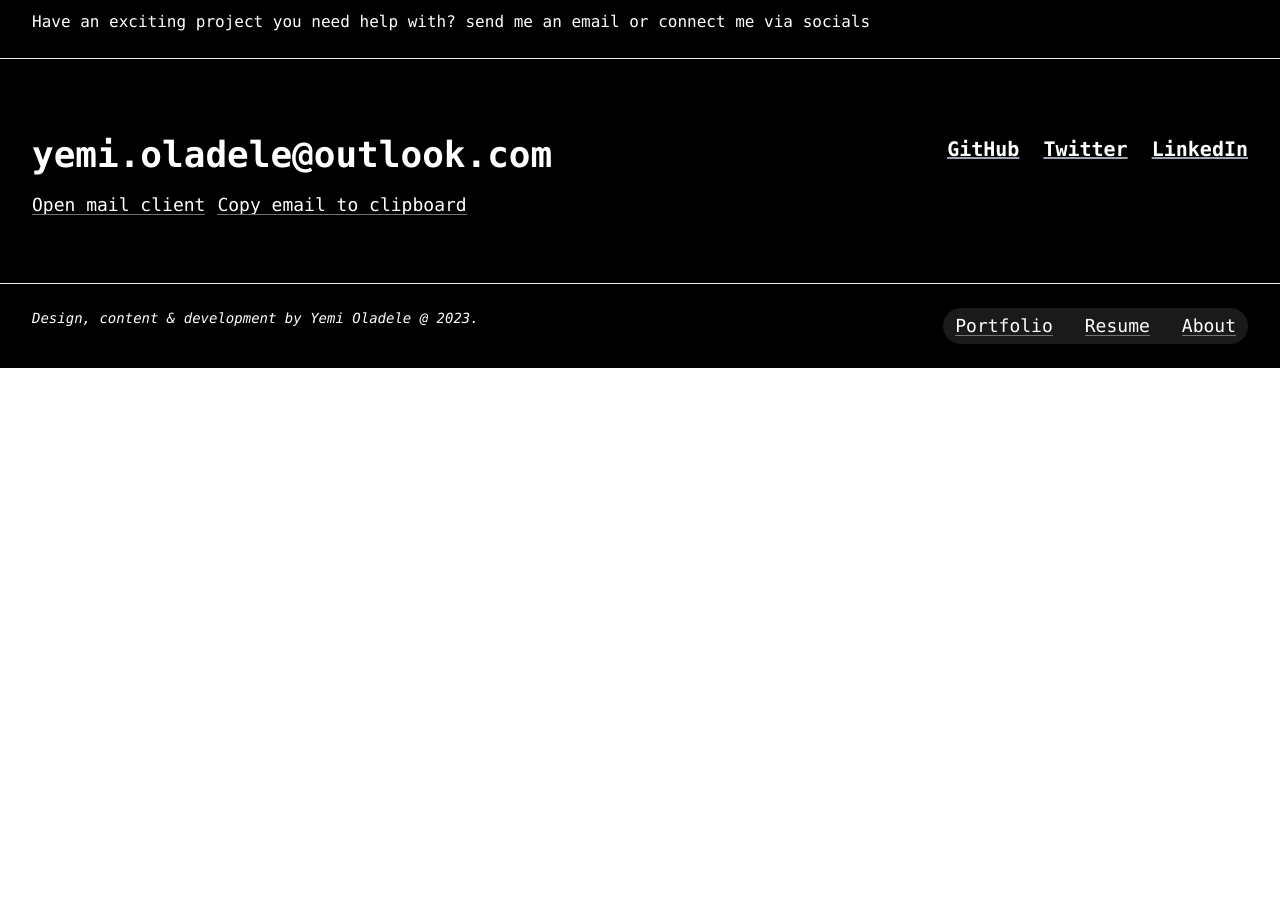
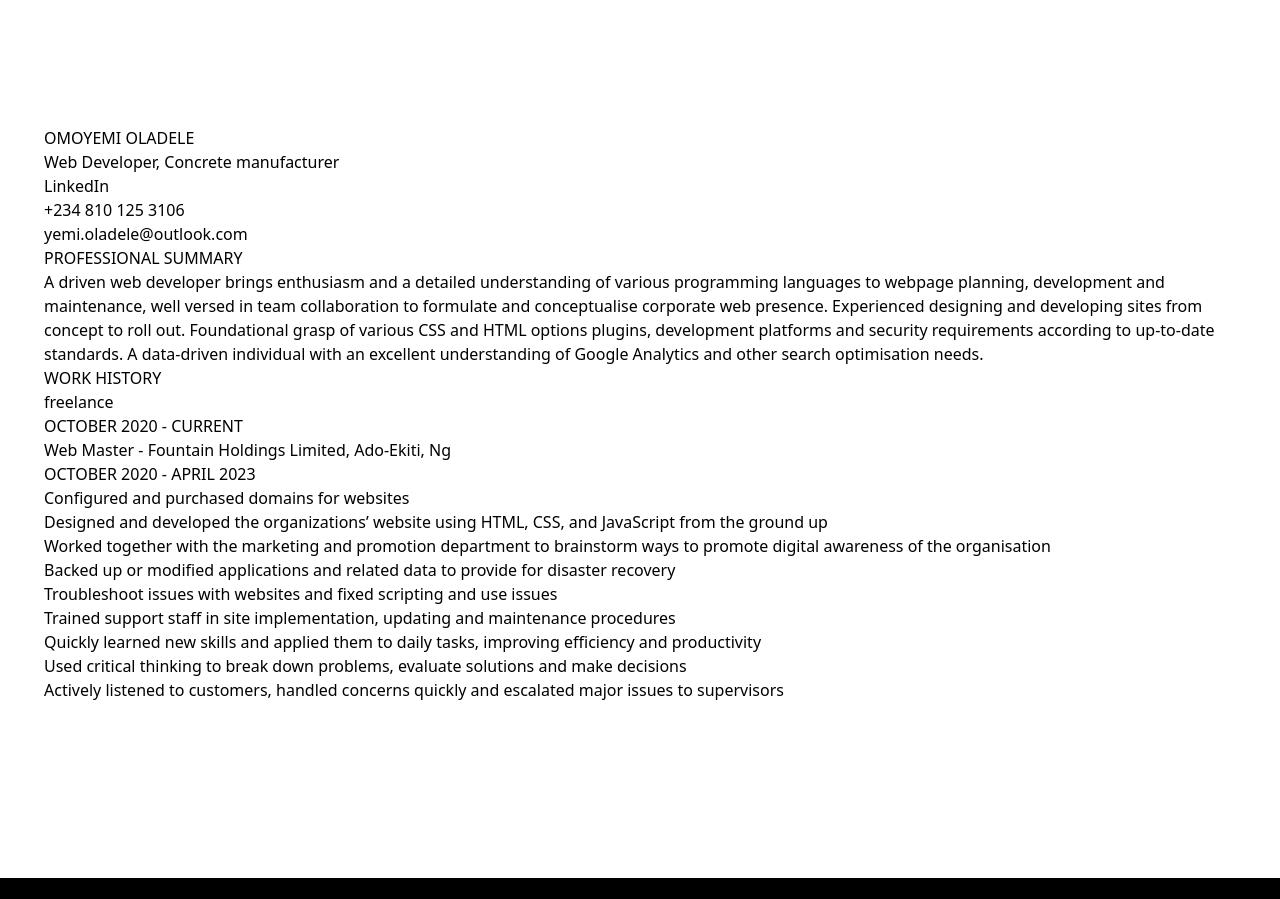
Before and after one commit to Omotobii/personal_portfolio, a Next.js app: page /resume in a window 1280 px wide. Shown: the part 666-1565 px from the top of the page. Before the commit the page ends 1034 px from the top, so only its background shows below. Built offline with nearby package versions, Linux system fonts and the light colour scheme.

Commit message:
app update

```diff
--- a/pages/resume/index.tsx
+++ b/pages/resume/index.tsx
@@ -68,19 +68,44 @@ export default function Home() {
 
             </section>
 
+            <section className='mt-96'>
+                <div className='dark:text-white'>
+                    <h1>OMOYEMI OLADELE</h1>
+
+                    <h3>Web Developer, Concrete manufacturer</h3>
+
+                    <a href="https://www.linkedin.com/in/oladele-omoyemi-8747a7198">LinkedIn</a><br />
+                    <a href="">+234 810 125 3106</a><br />
+                    <a href="mailto:yemi.oladele@outlook.com">yemi.oladele@outlook.com</a>
+                </div>
+
+                <div className='dark:text-white'>
+                    <h4>PROFESSIONAL SUMMARY</h4>
+
+                    <p>A driven web developer brings enthusiasm and a detailed understanding of various programming languages to webpage planning, development and maintenance, well versed in team collaboration to formulate and conceptualise corporate web presence. Experienced designing and developing sites from concept to roll out. Foundational grasp of various CSS and HTML options plugins, development platforms and security requirements according to up-to-date standards. A data-driven individual with an excellent understanding of Google Analytics and other search optimisation needs.</p>
+
+                    <h4>WORK HISTORY</h4>
+
+                    <p>freelance <br /><span>OCTOBER 2020 - CURRENT</span></p>
+
+                    <p>Web Master - <span>Fountain Holdings Limited, Ado-Ekiti, Ng</span> <br /><span>OCTOBER 2020 - APRIL 2023</span></p>
+                    <ul>
+                        <li>Configured and purchased domains for websites</li>
+                        <li>Designed and developed the organizations’ website using HTML, CSS, and JavaScript from the ground up</li>
+                        <li>Worked together with the marketing and promotion department to brainstorm ways to promote digital awareness of the organisation</li>
+                        <li>Backed up or modified applications and related data to provide for disaster recovery</li>
+                        <li>Troubleshoot issues with websites and fixed scripting and use issues</li>
+                        <li>Trained support staff in site implementation, updating and maintenance procedures</li>
+                        <li>Quickly learned new skills and applied them to daily tasks, improving efficiency and productivity</li>
+                        <li>Used critical thinking to break down problems, evaluate solutions and make decisions</li>
+                        <li>Actively listened to customers, handled concerns quickly and escalated major issues to supervisors</li>
+                    </ul>
+                </div>
+            </section>
+
         </section>
 
-        {/* end of major description */}
 
-        {/* beginning of breif description */}
-
-        {/* end of breif description */}
-
-        {/* beggining of featured project section */}
-
-        {/* end of featured project section */}
-
-        {/* beginning of contact section */}
 
         <section className=' font-mono bg-black dark:bg-white dark:text-black text-white mt-44 pt-8'>
 
```
Also changed, not shown: pages/portfolio/index.tsx (+0 -12 lines).
